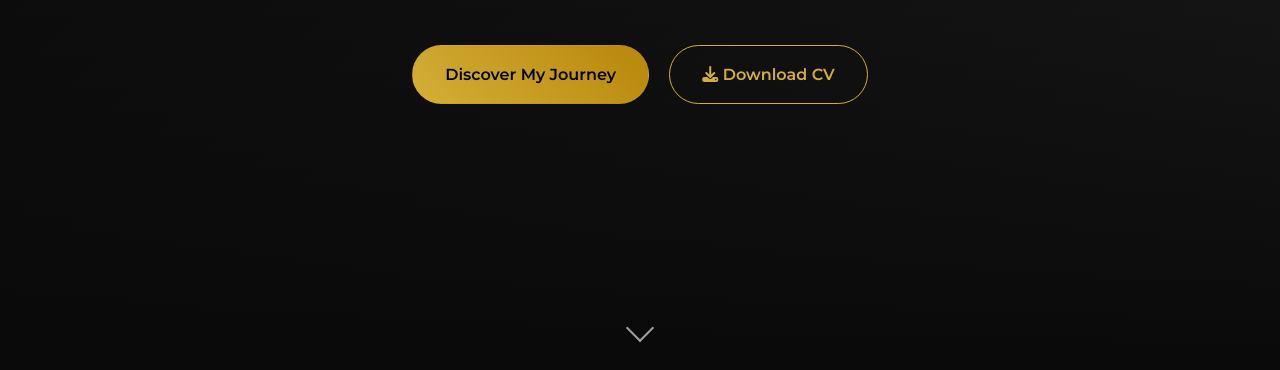
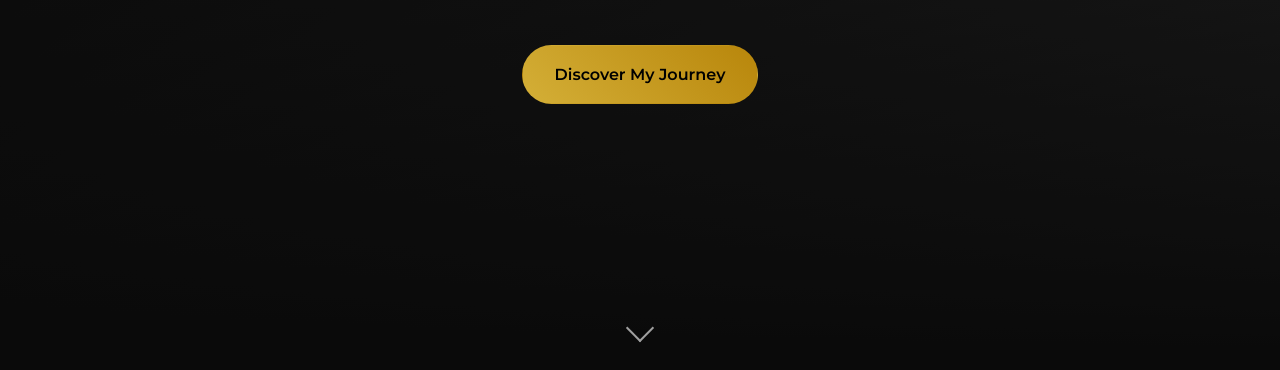
Before and after one commit to biqc-s/i3j, a plain HTML site: page index.html in a window 1280 px wide. Shown: the part 430-800 px from the top of the page. Drawn offline with nearby package versions, Linux system fonts and the light colour scheme; a web font is replaced by a local one.

Commit message:
Update index.html

```diff
--- a/index.html
+++ b/index.html
@@ -43,7 +43,7 @@
                 <p class="hero-role" data-aos="fade-up" data-aos-delay="200">Transformational Leader | CEO | PMP® | ISO 9001 Lead Auditor</p>
                 <div class="hero-actions" data-aos="fade-up" data-aos-delay="300">
                     <a href="#about" class="btn btn-primary">Discover My Journey</a>
-                    <a href="SAEED JAHASH.CV.v1 (1).pdf" class="btn btn-secondary" download><i class="fas fa-download"></i> Download CV</a>
+              <!--    <a href="SAEED JAHASH.CV.v1 (1).pdf" class="btn btn-secondary" download><i class="fas fa-download"></i> Download CV</a> -->
                 </div>
             </div>
             <div class="scroll-down">
```
